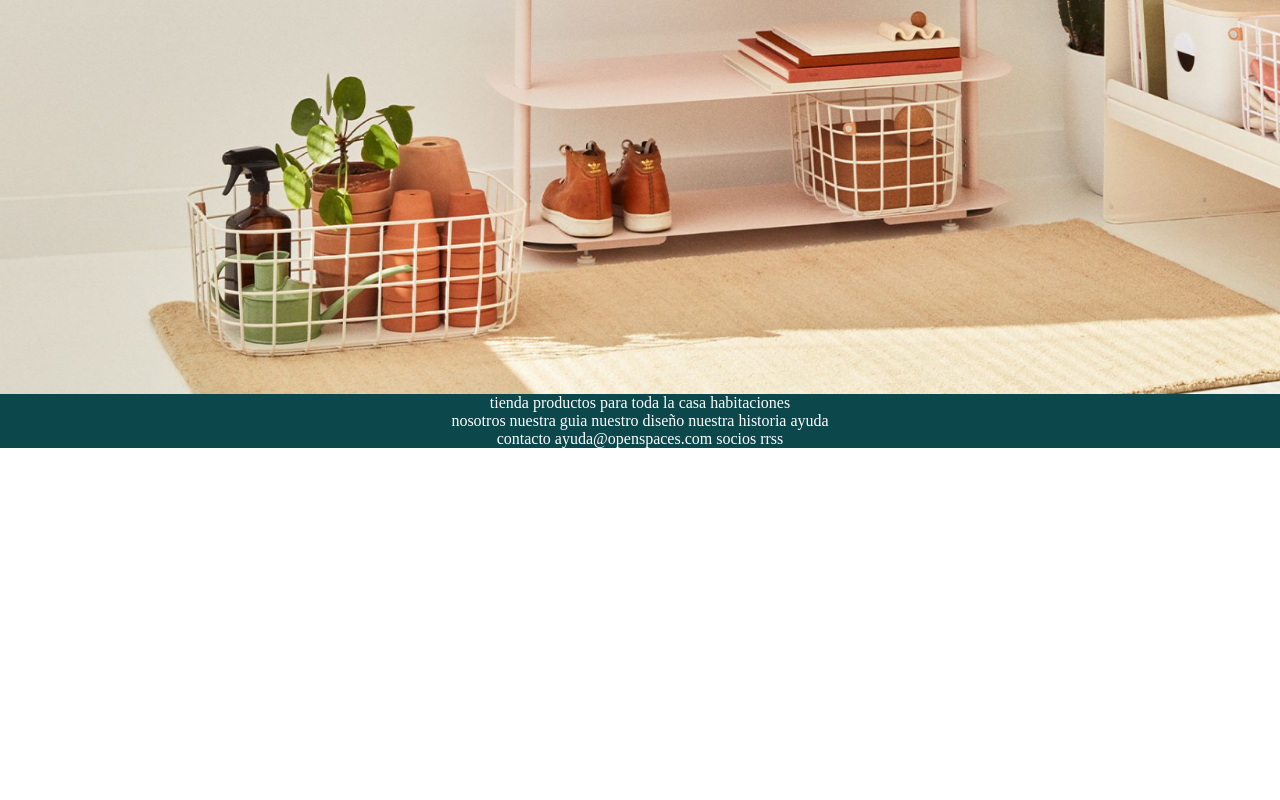
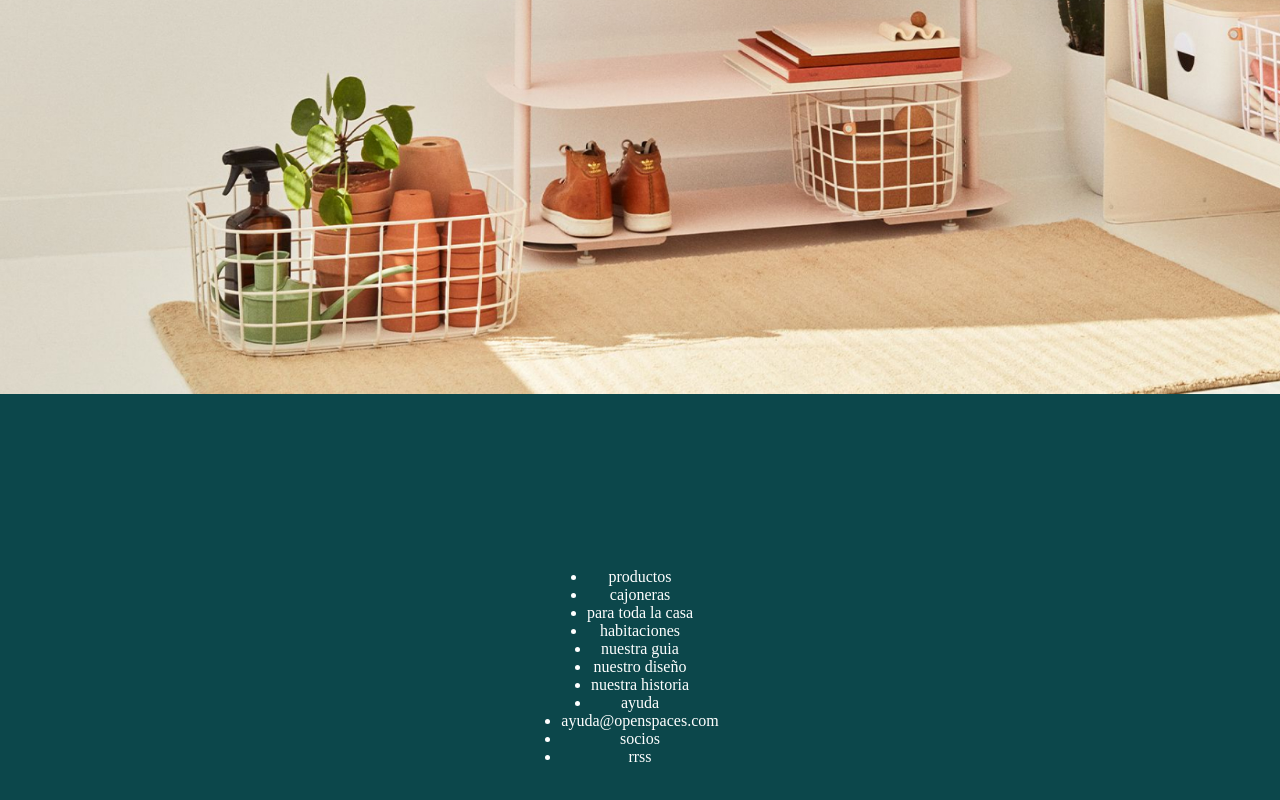
Before and after one commit to Adalab/modulo-1-evaluacion-final-ruadaslucia, a website: page docs/index.html in a window 1280 px wide. Shown: the part 406-1206 px from the top of the page. Before the commit the page ends 854 px from the top, so only its background shows below. Drawn offline with Linux system fonts and the light colour scheme; a web font is replaced by a local one.

Commit message:
footers articles estructure

```diff
--- a/docs/index.html
+++ b/docs/index.html
@@ -35,19 +35,34 @@
     </main>
 
     <footer class="footer">
-      <section>
-        <article>tienda productos para toda la casa habitaciones</article>
-      </section>
+      <article class="footer__shop">
+        <title class="footer__shop--title">tienda</title>
+        <ul>
+          <li>productos</li>
+          <li>cajoneras</li>
+          <li>para toda la casa</li>
+          <li>habitaciones</li>
+        </ul>
+      </article>
 
-      <section>
-        <article>
-          nosotros nuestra guia nuestro diseño nuestra historia ayuda
-        </article>
-      </section>
+      <article class="footer__we">
+        <title class="footer__we--title">nosotros</title>
+        <ul>
+          <li>nuestra guia</li>
+          <li>nuestro diseño</li>
+          <li>nuestra historia</li>
+          <li>ayuda</li>
+        </ul>
+      </article>
 
-      <section>
-        <article>contacto ayuda@openspaces.com socios rrss</article>
-      </section>
+      <article class="footer__contact">
+        <title class="footer__contact--title">contacto</title>
+        <ul>
+          <li>ayuda@openspaces.com</li>
+          <li>socios</li>
+          <li>rrss</li>
+        </ul>
+      </article>
     </footer>
 
   </body>
--- a/src/scss/layout/_footer.scss
+++ b/src/scss/layout/_footer.scss
@@ -6,4 +6,29 @@
   justify-content: center;
   align-items: center;
   text-align: center;
+  height: 545px;
+  width: 100%;
+
+  &__shop {
+    display: flex;
+    flex-direction: column;
+    justify-content: center;
+    align-items: center;
+    text-align: center;
+  }
+  &__we {
+    display: flex;
+    flex-direction: column;
+    justify-content: center;
+    align-items: center;
+    text-align: center;
+  }
+
+  &__contact {
+    display: flex;
+    flex-direction: column;
+    justify-content: center;
+    align-items: center;
+    text-align: center;
+  }
 }
```
Also changed, not shown: src/html/partials/footer.html (+26 -11 lines), docs/assets/css/main.css.
